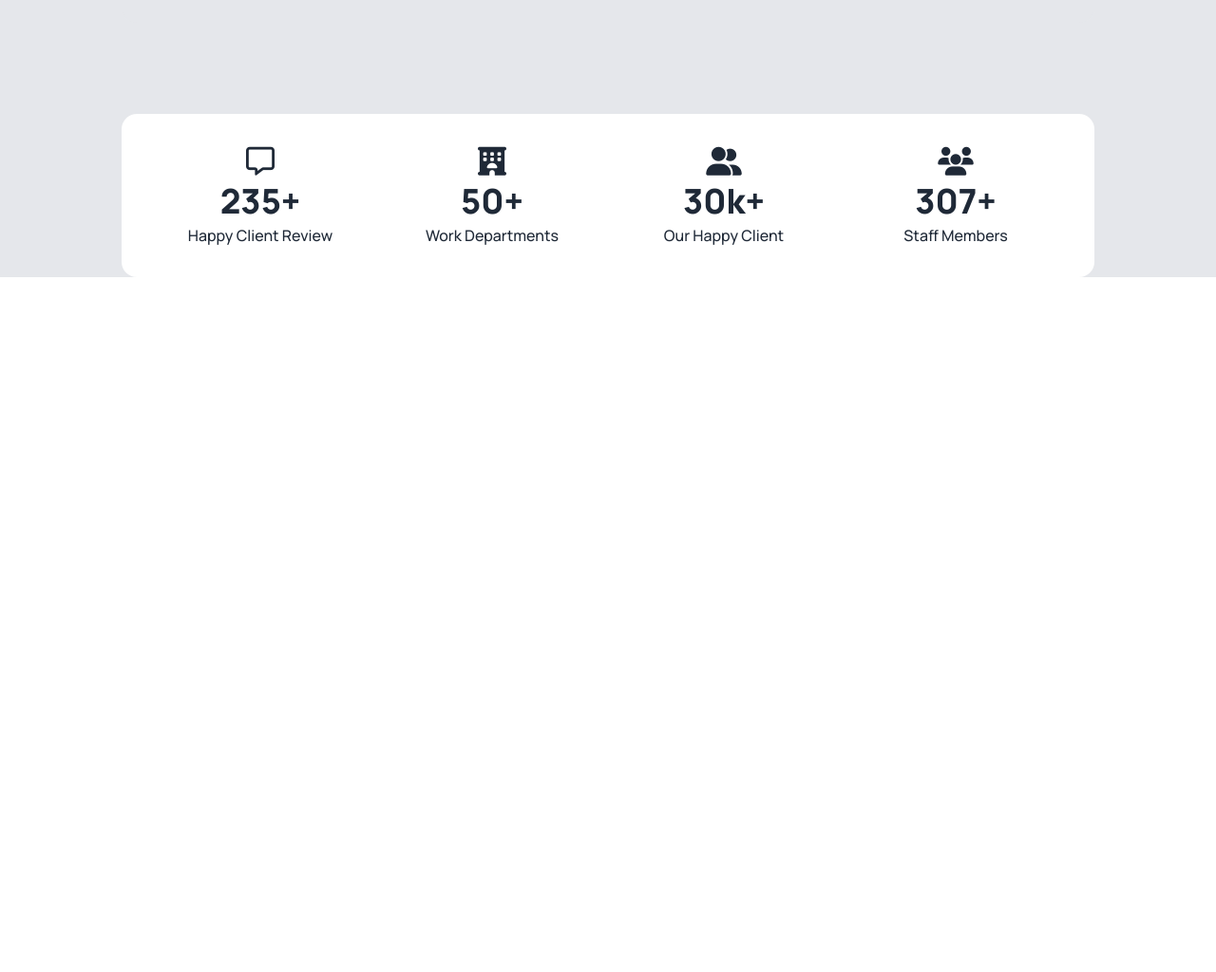
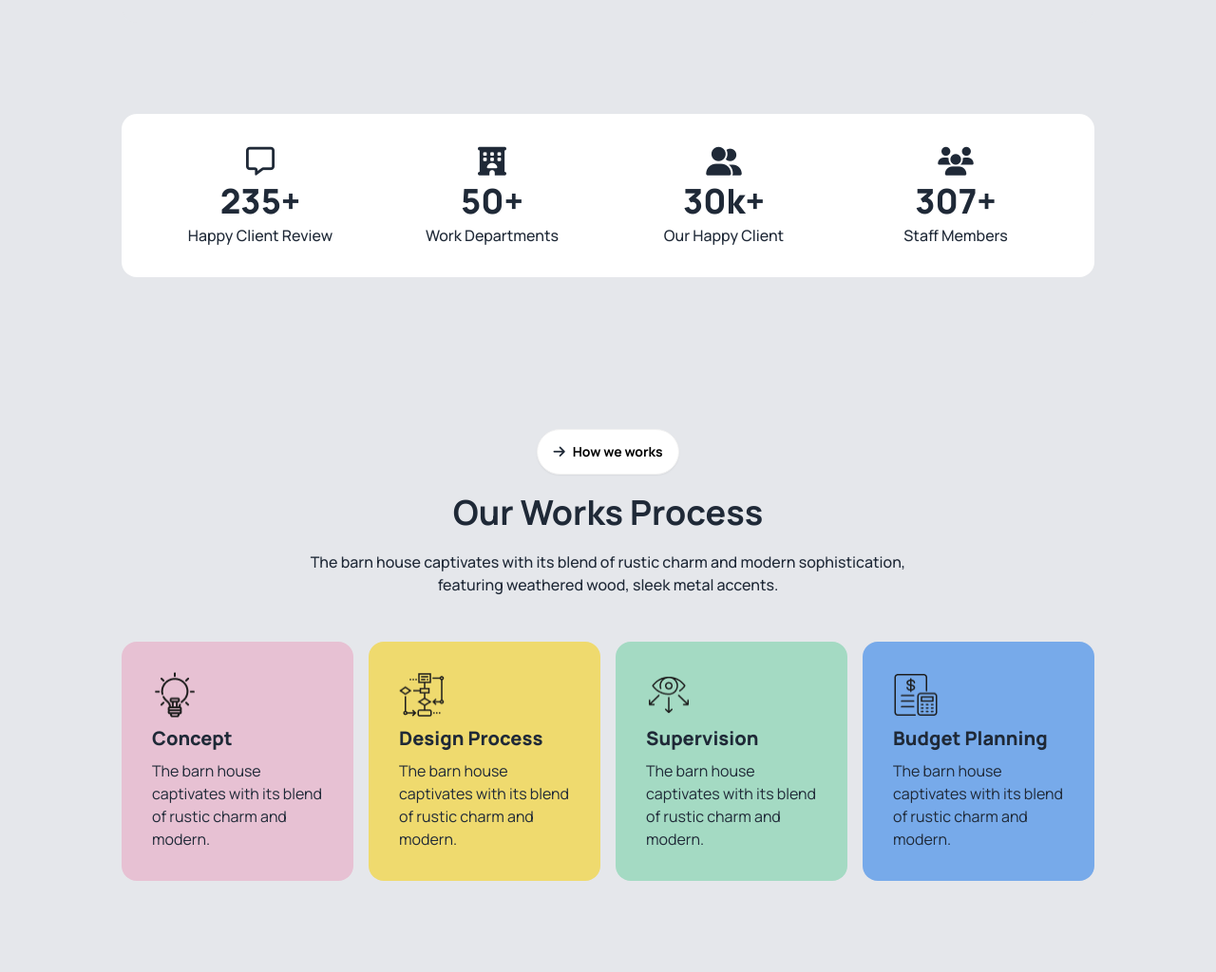
Before and after one commit to mrinmoy-765/PH-Assignment-3, a plain HTML site: page index.html in a window 1280 px wide. Shown: the part 1402-2426 px from the top of the page at 95% size. Before the commit the page ends 1694 px from the top, so only its background shows below. Drawn offline with nearby package versions, Linux system fonts and the light colour scheme.

Commit message:
work process updated

```diff
--- a/index.html
+++ b/index.html
@@ -106,7 +106,7 @@
                     <figure>
                         <img src="assets/commercial.png" alt="Movie" class= " px-3 w-14 xl:w-28" />
                     </figure>
-                    <div class="card-body pl-3">
+                    <div class="card-body commercial pl-3">
                         <h2 class=" text-base xl:text-xl font-extrabold">commercial</h2>
                         <p class="text-xs xl:text-base font-medium">The barn house captivates with its blend of rustic charm and modern.</p>
                     </div>
@@ -115,7 +115,7 @@
                     <figure>
                         <img src="assets/residential.png" alt="Movie" class=" px-3  w-14 xl:w-28" />
                     </figure>
-                    <div class="card-body pl-3">
+                    <div class="card-body residential pl-3">
                         <h2 class=" text-base xl:text-xl font-extrabold">Residential</h2>
                         <p class=" text-xs xl:text-base font-medium">The barn house captivates with its blend of rustic charm and modern.</p>
                     </div>
@@ -153,6 +153,50 @@
             </div>
         </div>
      </section>
+     <!-- work process section -->
+      <section class="py-12 xl:py-24 mt-8 xl:mt-16">
+        <!-- contents -->
+          <div class="text-center">
+            <button class="btn rounded-full bg-white">
+                <i class="fa-solid fa-arrow-right"></i>
+                <span class="text-black font-bold">How we works</span>
+            </button>
+            <h1 class=" text-2xl xl:text-4xl font-bold my-5">Our Works Process</h1>
+            <p class=" text-sm xl:text-base font-medium">The barn house captivates with its blend of rustic charm and modern sophistication, <br> featuring weathered wood, sleek
+            metal accents.</p>
+          </div>
+          <!-- cards -->
+          <div class="mt-12 grid grid-cols-1 xl:grid-cols-4 md:grid-cols-2 gap-4">
+            <div class="card bg-[#E7C1D3] w-auto">
+                <div class="card-body">
+                    <img src="assets/concept.png" alt="" class="h-12 w-12">
+                    <h2 class="card-title font-extrabold">Concept</h2>
+                    <p>The barn house captivates with its blend of rustic charm and modern.</p>
+                </div>
+            </div>
+            <div class="card bg-[#EFDA6E] w-auto">
+                <div class="card-body">
+                    <img src="assets/flow-chart.png" alt="" class="h-12 w-12">
+                    <h2 class="card-title font-extrabold">Design Process</h2>
+                    <p>The barn house captivates with its blend of rustic charm and modern.</p>
+                </div>
+            </div>
+            <div class="card bg-[#A4DAC3] w-auto">
+                <div class="card-body">
+                    <img src="assets/vision.png" alt="" class="h-12 w-12">
+                    <h2 class="card-title font-extrabold">Supervision</h2>
+                    <p>The barn house captivates with its blend of rustic charm and modern.</p>
+                </div>
+            </div>
+            <div class="card bg-[#77AAEA] w-auto">
+                <div class="card-body">
+                    <img src="assets/budget-planning.png" alt="" class="h-12 w-12">
+                    <h2 class="card-title font-extrabold">Budget Planning</h2>
+                    <p>The barn house captivates with its blend of rustic charm and modern.</p>
+                </div>
+            </div>
+          </div>
+      </section>
     </main>
 </body>
 </html>
--- a/style.css
+++ b/style.css
@@ -5,9 +5,11 @@
 
 
  @media screen and (max-width:576px) {
-    .card-body{
-        padding: .3rem;
+    .commercial,
+    .residential{
+        padding: 1rem;
         gap: .3rem;
+        width: fit-content;
     }
  }
 
```
